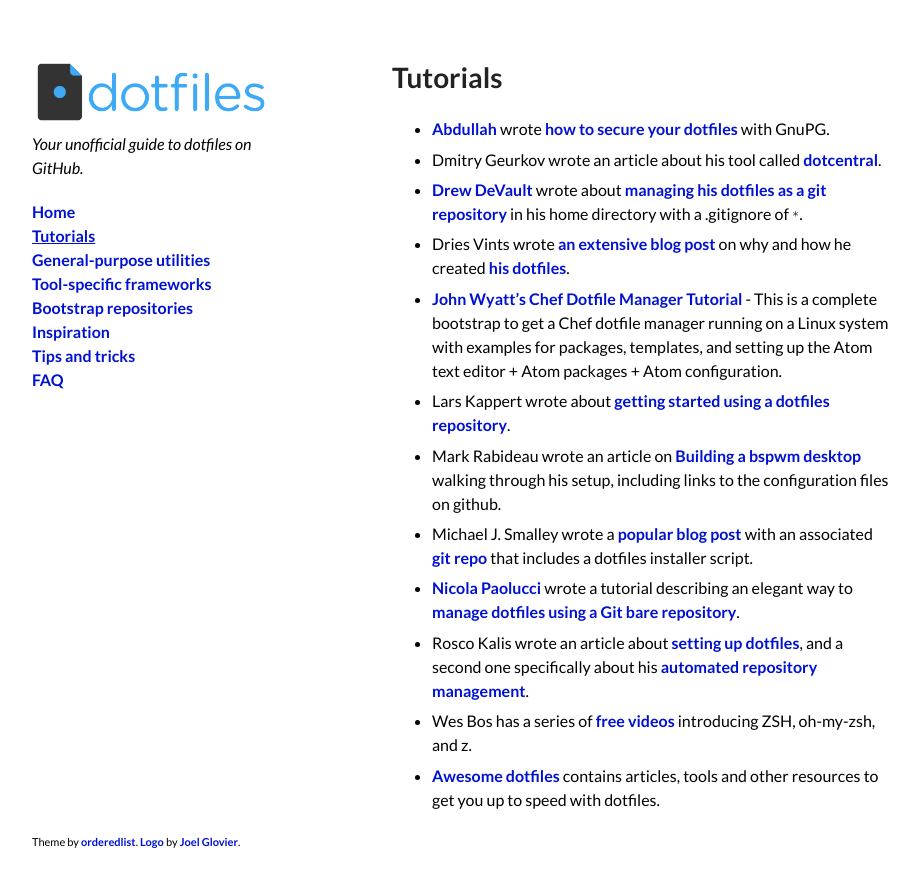
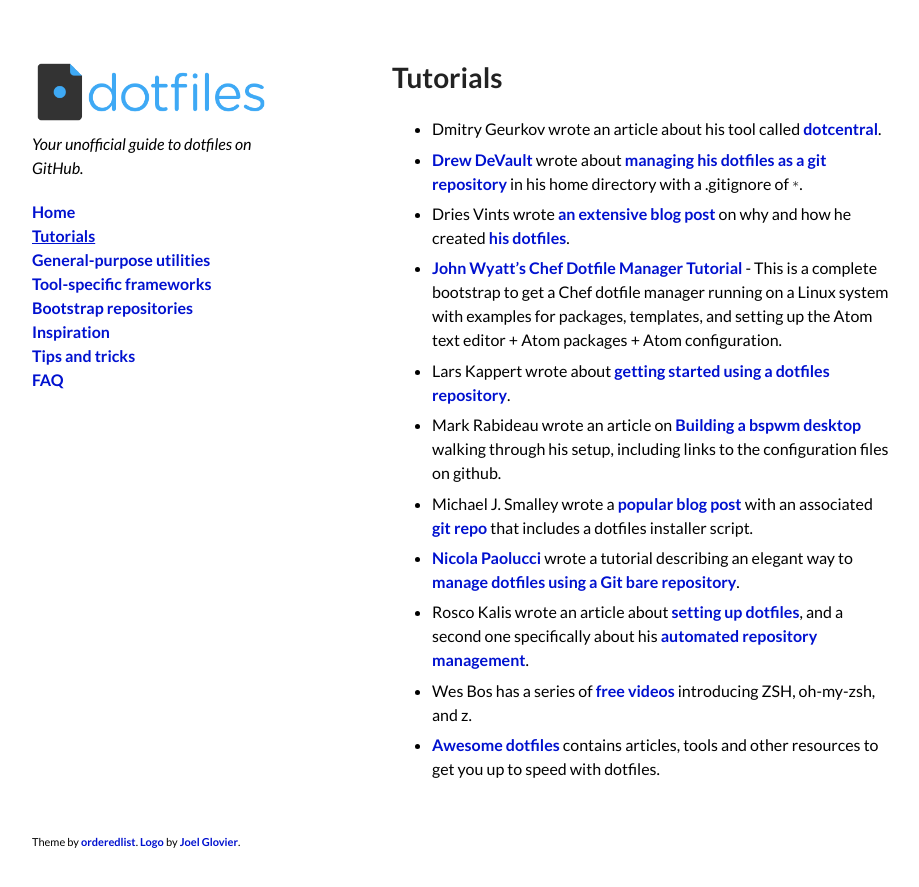
Before and after one commit to dotfiles/dotfiles.github.com, a Jekyll site: the page built from tutorials.md, in a window 1280 px wide. Shown: the top 887 px of the page, without its empty margins (178-1097 px from the left). Built offline with Jekyll 4.4.1, drawn with Linux system fonts in a browser that asks for light colours; comment, search, counter and statistics services are not loaded.

Commit message:
Abdullah.today is not responding to https
Signed-off-by: Joe Block <jpb@unixorn.net>

```diff
--- a/_data/tutorials.yml
+++ b/_data/tutorials.yml
@@ -2,11 +2,6 @@
   description: >
     [Drew DeVault](https://drewdevault.com/) wrote about
     [managing his dotfiles as a git repository](https://drewdevault.com/2019/12/30/dotfiles.html) in his home directory with a .gitignore of `*`.
-- author: Abdullah
-  description: >
-    [Abdullah](https://abdullah.today/about/) wrote [how to secure your
-    dotfiles](https://abdullah.today/encrypted-dotfiles) with
-    GnuPG.
 - author: Lars Kappert
   description: >
     Lars Kappert wrote about
```
